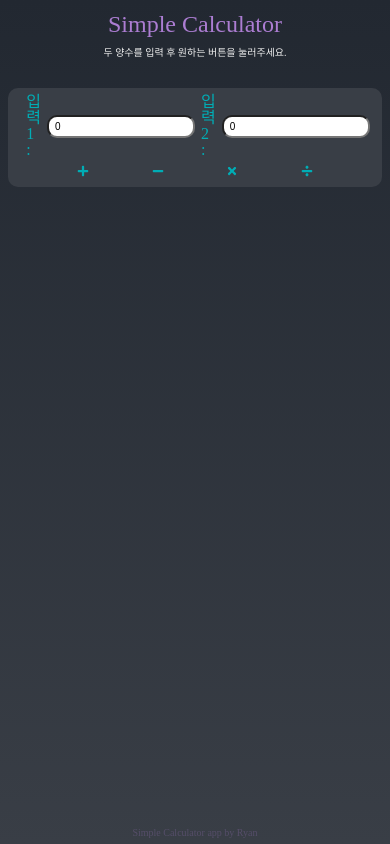
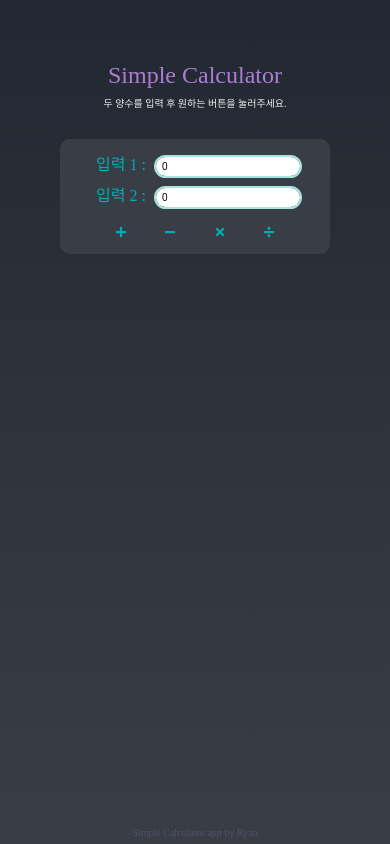
Before and after one commit to mediumryan/report_calculator, a React (Create React App) app: page / in a window 390 px wide. Built offline with nearby package versions, Linux system fonts and the light colour scheme; a web font is replaced by a local one.

Commit message:
[Update] Media query setting is done

```diff
--- a/src/CSS/reset.css
+++ b/src/CSS/reset.css
@@ -130,6 +130,9 @@ table {
 * {
     box-sizing: border-box;
 }
+input {
+    border: none;
+}
 button {
     outline: none;
     background: none;
--- a/src/Components/FormBox.jsx
+++ b/src/Components/FormBox.jsx
@@ -8,14 +8,26 @@ const FormWrapper = styled.form`
     flex-direction: column;
     align-items: center;
     background-color: var(--bg-200);
-    padding: var(--padding-double-medium);
+    padding: var(--padding-double-large);
     border-radius: 10px;
 `;
 
 const InputBox = styled.div`
     display: flex;
     align-items: center;
-    margin-bottom: var(--margin-medium);
+    margin-bottom: var(--margin-medium-large);
+    @media only screen and (min-width: 768px) and (max-width: 1024px) {
+        flex-direction: column;
+        div {
+            margin: var(--margin-medium);
+        }
+    }
+    @media only screen and (min-width: 320px) and (max-width: 768px) {
+        flex-direction: column;
+        div {
+            margin: var(--margin-medium);
+        }
+    }
 `;
 
 const Label = styled.label`
@@ -27,6 +39,7 @@ const Input = styled.input`
     padding: var(--padding-double-small);
     border-radius: 10px;
     font-size: var(--font-size-small);
+    outline: 2px solid var(--primary-200);
 `;
 
 const ButtonBox = styled.div`
@@ -94,6 +107,7 @@ export default function FormBox() {
     return (
         <FormWrapper>
             <InputBox>
+                <div>
                     <Label htmlFor="input1">입력 1 : </Label>
                     <Input
                         onChange={getInput1}
@@ -102,6 +116,8 @@ export default function FormBox() {
                         value={input1}
                         placeholder="ex) 2"
                     />
+                </div>
+                <div>
                     <Label htmlFor="input2">입력 2 : </Label>
                     <Input
                         onChange={getInput2}
@@ -110,6 +126,7 @@ export default function FormBox() {
                         id="input2"
                         placeholder="ex) 4"
                     />
+                </div>
             </InputBox>
             <ButtonBox>
                 <Button type="submit" onClick={handleOperation('add')}>
--- a/src/Components/Header.jsx
+++ b/src/Components/Header.jsx
@@ -2,6 +2,7 @@ import { styled } from 'styled-components';
 
 const HeaderWrapper = styled.header`
     text-align: center;
+    margin-top: 15%;
     margin-bottom: var(--margin-very-large);
     h1 {
         color: var(--accent-100);
--- a/src/Components/Results.jsx
+++ b/src/Components/Results.jsx
@@ -5,22 +5,26 @@ import { styled } from 'styled-components';
 import { motion } from 'framer-motion';
 
 const ResultWrapper = styled(motion.div)`
-    width: 250px;
-    height: 200px;
+    width: 400px;
+    height: 150px;
     background-color: var(--bg-200);
-    margin-top: var(--margin-large);
+    margin-top: var(--margin-very-large);
     padding: var(--padding-medium);
-    font-size: var(--font-size-small);
+    font-size: var(--font-size-medium-large);
     border-radius: 10px;
     display: flex;
     flex-direction: column;
     align-items: center;
     justify-content: space-evenly;
+    box-shadow: var(--accent-100) 2px 2px 4px 2px;
+    @media only screen and (min-width: 320px) and (max-width: 768px) {
+        width: 250px;
+    }
 `;
 
 const ResultValue = styled.p`
     span {
-        font-size: var(--font-size-medium);
+        font-size: var(--font-size-huge);
         font-weight: 800;
         color: var(--primary-100);
     }
```
Lines whose indentation alone changed are shown as unchanged.
